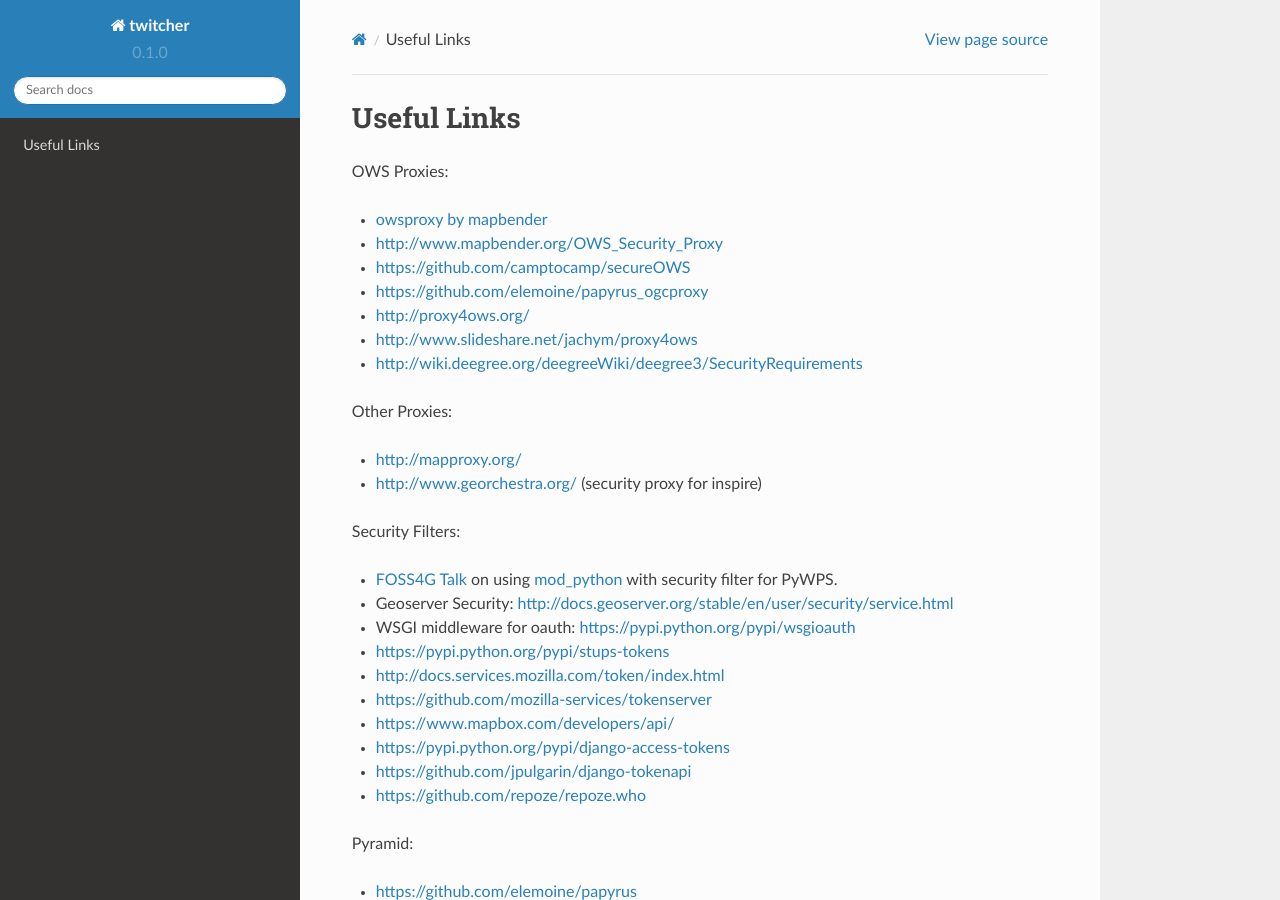
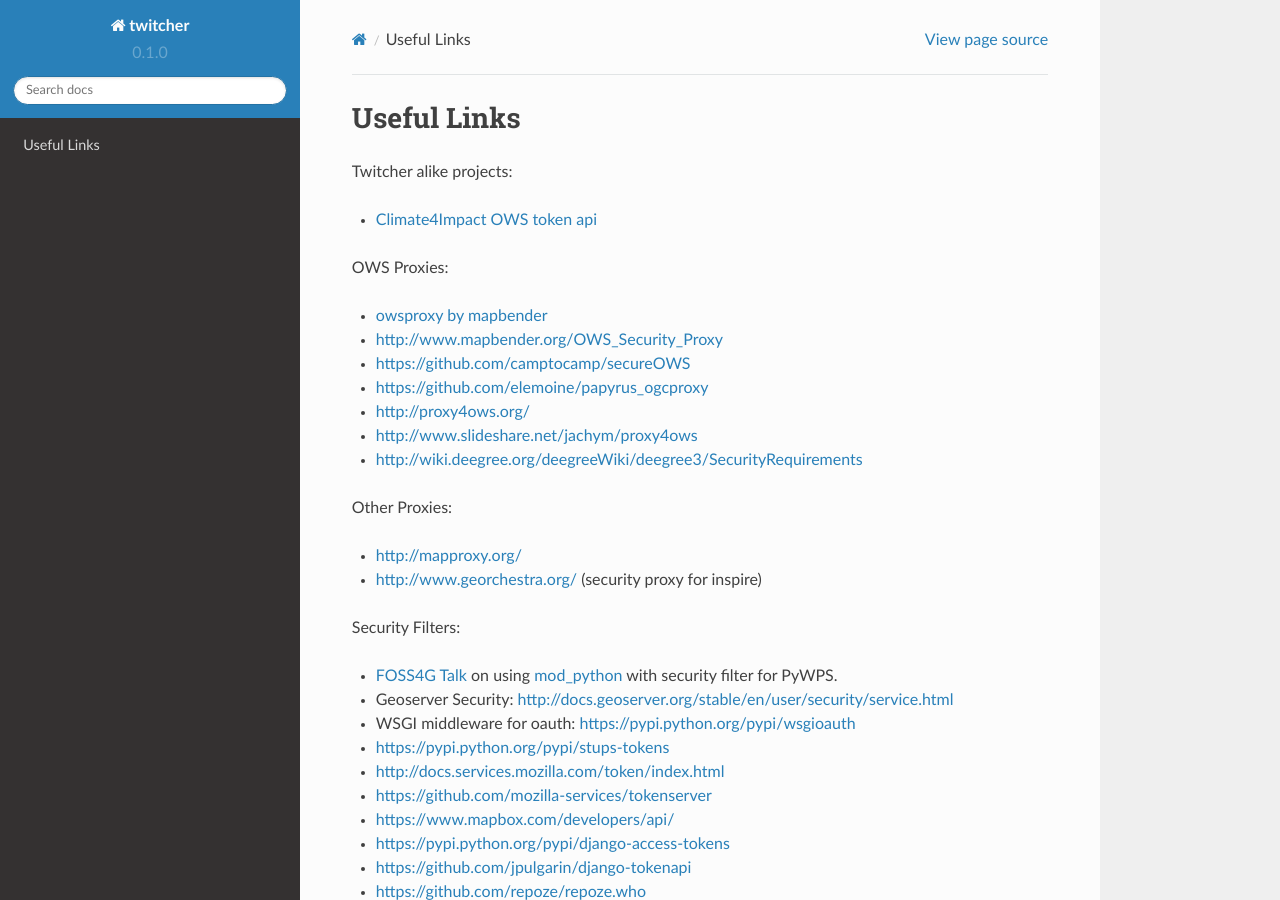
Before and after one commit to crim-ca/weaver, a Sphinx documentation site: the page built from docs/source/appendix.rst, in a window 1280 px wide and 900 px high. Built offline with Sphinx 7.4.7 and the Read the Docs theme 2.0.0, drawn with Linux system fonts in a browser that asks for light colours.

Commit message:
update appendix links

```diff
--- a/docs/source/appendix.rst
+++ b/docs/source/appendix.rst
@@ -3,6 +3,10 @@
 ************
 Useful Links
 ************
+
+Twitcher alike projects:
+
+* `Climate4Impact OWS token api <https://dev.knmi.nl/projects/impactportal/wiki/API>`_
 
 OWS Proxies:
 
```
